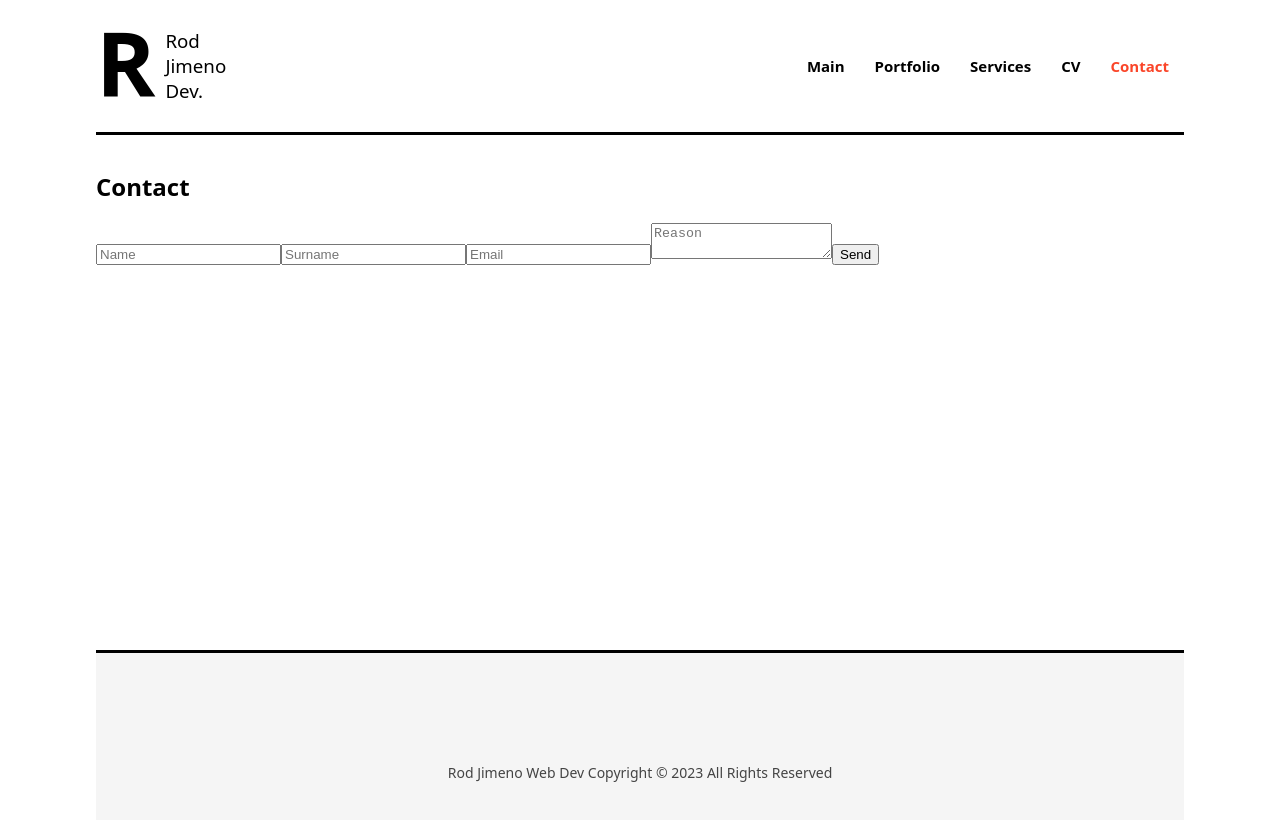
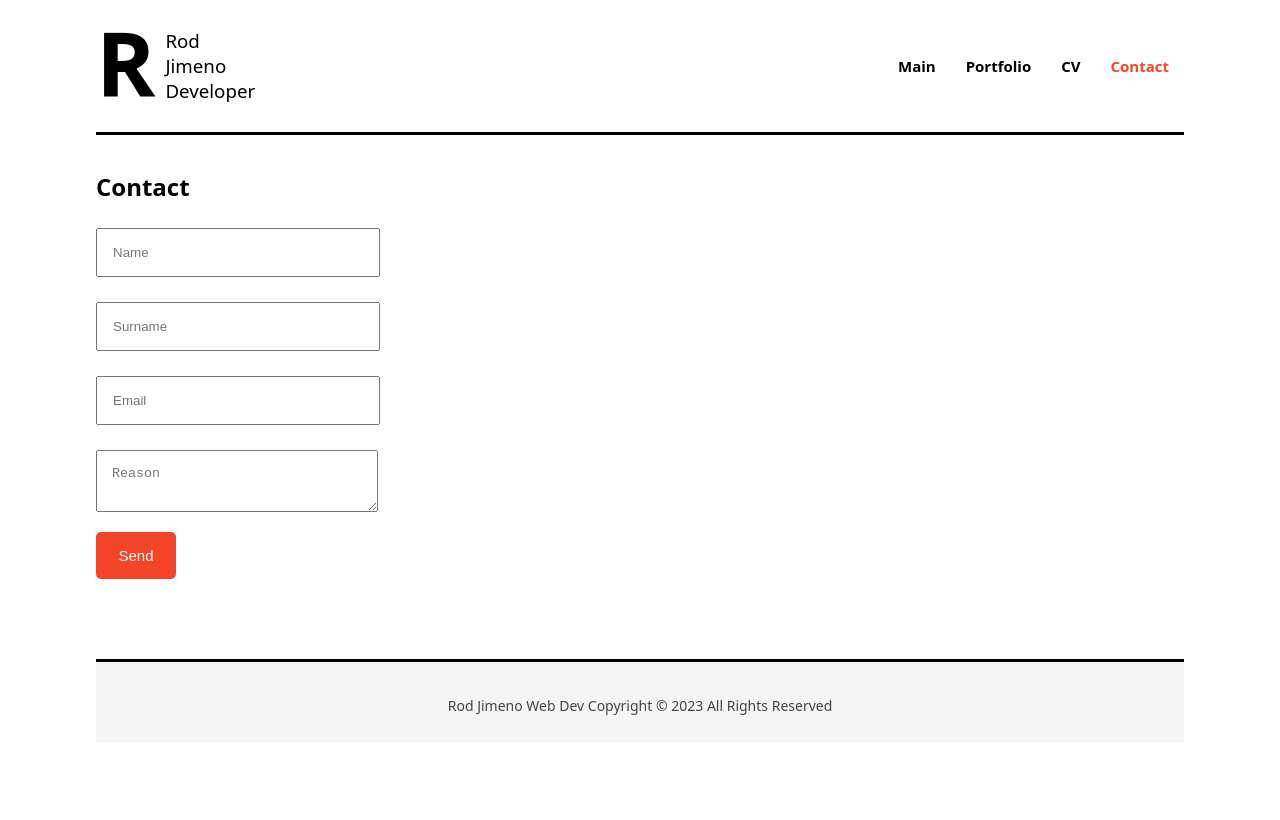
Before and after one commit to Rodjxc/portfolio, a React (Vite) app: page /contact in a window 1280 px wide. Shown: the top 820 px of the page. Built offline with nearby package versions, Linux system fonts and the light colour scheme.

Commit message:
finised styles in contact form. Started Portfolio section

```diff
--- /dev/null
+++ b/src/Components/Contact.css
@@ -0,0 +1,31 @@
+input[type='text'], textarea {
+    display: block;
+    padding: 15px;
+    width: 250px;
+    margin-top: 25px;
+}
+
+input[type="submit"], button {
+    padding: 15px;
+    font-size: 15px;
+    border-radius: 5px;
+    color: white;
+    background-color: #f44529;
+    text-decoration: none;
+    margin-top: 20px;
+    border: 0px;
+    cursor: pointer;
+    width: 80px;
+}
+
+input[type="submit"]:hover {
+    background-color: rgb(62, 62, 104);
+    transition: all 500ms;
+    background-position: -100% 0;
+}
+
+input[type="submit"]:not(:hover) {
+    background-color: #f44529;
+    transition: all 500ms;
+    background-position: -100% 0;
+}
--- a/src/Components/Contact.tsx
+++ b/src/Components/Contact.tsx
@@ -1,4 +1,4 @@
-
+import './Contact.css'
 export const Contact = () => {
   return (
     <div className="page">
--- a/src/Components/Inicio.css
+++ b/src/Components/Inicio.css
@@ -1,7 +1,7 @@
 .home h1 {
     font-family: Georgia, 'Times New Roman', Times, serif;
     font-weight: 400;
-    font-size: 50px;
+    font-size: 40px;
     margin-top: 80px;
 }
 
@@ -22,8 +22,15 @@
 }
 
 .home a:hover {
-    background-color: rgb(24, 163, 24);
-    transition: all 300ms;
+    background-color: rgb(62, 62, 104);
+    transition: all 500ms;
+    background-position: -100% 0;
+}
+
+.home a:not(:hover) {
+    background-color: #f44529;
+    transition: all 500ms;
+    background-position: -100% 0;
 }
 
 .home .heading,
--- a/src/Components/Inicio.tsx
+++ b/src/Components/Inicio.tsx
@@ -5,18 +5,18 @@ import { Link } from 'react-router-dom'
 export const Inicio = () => {
   return (
 
-    <div className='home'><h1>Front End Developer | UI / UX Design | Brewer turned dev</h1>
-      <h2>
-      Hi!<br/>
-      </h2>
-      <h2>
+    <div className='home'><h1>Front End React Developer | UI / UX Design
+      <br/>Brewer turned developer</h1>
+      <h2>Hi!</h2>
+      <h1>
       This is <strong>Rod</strong> and I'm a <strong>Web Developer</strong> based in Oslo, Norway.
-      </h2>
+      </h1>
       <h4>I love building beautiful and functional web applications and letting my creativity shine through code. I'm a natural problem-solver and self-learner.<br/>
        I'm also a passionate and professional digital content creator with extensive experience in video creation, photo and video editing and live streaming.
        </h4>
        <h4> I have started my own YouTube (35k+) and Twitch channel (10k+) from 0 and have built a solid follower base and engaged community and do live streams when the
          time allows it. This has allowed me to expand my skills in other fields like SEO copywriting, picture editing and public speaking amongst other things. <br/>
+        <br/>
         <br/>
         <Link to='/Contact'>Contact me!</Link>
         <br/>
@@ -32,7 +32,7 @@ export const Inicio = () => {
 
   <section className='last-works'>
     <h2 className='heading'>Some of my projects</h2>
-    <p>This are some of my dev.dev. jobs</p>
+    <p>This are some of my jobs</p>
     <div className='works'></div>
   </section>
 
--- a/src/Components/layout/Footer.css
+++ b/src/Components/layout/Footer.css
@@ -1,10 +1,10 @@
 .footer {
-    min-height: 150px;
-    line-height: 150px;
+    min-height: 40px;
+    line-height: 7px;
     text-align: center;
     font-size: 14px;
     margin-top: 80px;
-    padding-top: 45px;
+    padding-top: 40px;
     color: #444;
     background-color: #f5f5f5;
     border-top: 3px solid black;
--- a/src/Components/layout/HeaderNav.tsx
+++ b/src/Components/layout/HeaderNav.tsx
@@ -6,7 +6,7 @@ export const HeaderNav = () => {
  <header className='header'>
   <div className='logo'>
     <span>R</span>
-  <h3>Rod Jimeno Dev.</h3>
+  <h3>Rod Jimeno Developer</h3>
   </div>
     <nav>
         <ul>
@@ -16,9 +16,9 @@ export const HeaderNav = () => {
             <li>
               <NavLink to="/portfolio" className={({isActive}) => isActive ? "active" : ""}>Portfolio</NavLink>
             </li>
-            <li>
-              <NavLink to="/servicios" className={({isActive}) => isActive ? "active" : ""}>Services</NavLink>
-            </li>
+            {/*<li>
+             <NavLink to="/servicios" className={({isActive}) => isActive ? "active" : ""}>Services</NavLink>
+            </li>*/}
             <li>
               <NavLink to="/cv" className={({isActive}) => isActive ? "active" : ""}>CV</NavLink>
             </li>
```
Also changed, not shown: src/Data/Works.tsx (added, +9 -0 lines).
